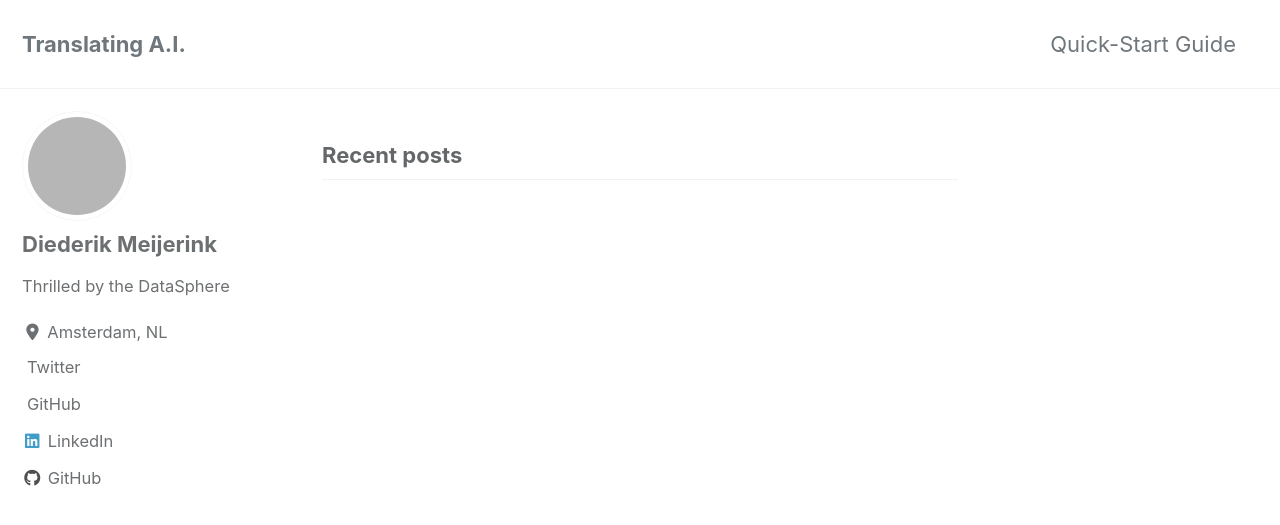
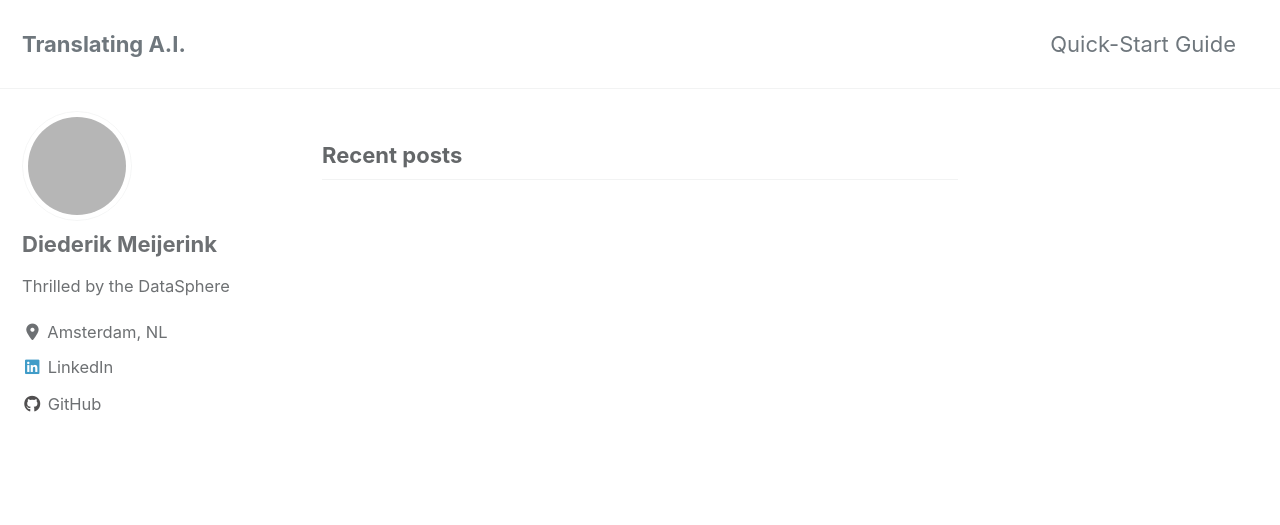
Before and after one commit to rmania/rmania.github.io, a Jekyll site: the page built from index.html, in a window 1280 px wide and 900 px high. Shown: the top 525 px of the window. Built offline with Jekyll 4.4.1, drawn with Linux system fonts in a browser that asks for light colours; cached includes are drawn as plain includes; nearby versions of some CDN libraries; the list of posts is cut into pages by our own code; grey boxes are pictures that could not be loaded.

Commit message:
changed config.yml

```diff
--- a/_config.yml
+++ b/_config.yml
@@ -101,25 +101,25 @@ author:
   email            :
   github           : "rmania"
   linkedin         : "https://www.linkedin.com/in/diederik-meijerink-1b170627/"
-  links:
-    - label: "Email"
-      icon: "fas fa-fw fa-envelope-square"
-      # url: "mailto:your.name@email.com"
-    - label: "Website"
-      icon: "fas fa-fw fa-link"
-      # url: "https://your-website.com"
-    - label: "Twitter"
-      icon: "Meijerink_D"
-      url: "https://twitter.com/Meijerink_D"
-    - label: "Facebook"
-      icon: "fab fa-fw fa-facebook-square"
-      # url: "https://facebook.com/"
-    - label: "GitHub"
-      icon: "rmania"
-      url: "https://github.com/rmania"
-    - label: "Instagram"
-      icon: "fab fa-fw fa-instagram"
-      # url: "https://instagram.com/"
+#  links:
+#    - label: "Email"
+#      icon: "fas fa-fw fa-envelope-square"
+#      # url: "mailto:your.name@email.com"
+#    - label: "Website"
+#      icon: "fas fa-fw fa-link"
+#      # url: "https://your-website.com"
+#    - label: "Twitter"
+#      icon: "Meijerink_D"
+#      url: "https://twitter.com/Meijerink_D"
+#    - label: "Facebook"
+#      icon: "fab fa-fw fa-facebook-square"
+#      # url: "https://facebook.com/"
+#    - label: "GitHub"
+#      icon: "rmania"
+#      url: "https://github.com/rmania"
+#    - label: "Instagram"
+#      icon: "fab fa-fw fa-instagram"
+#      # url: "https://instagram.com/"
 
 # Site Footer
 footer:
```
